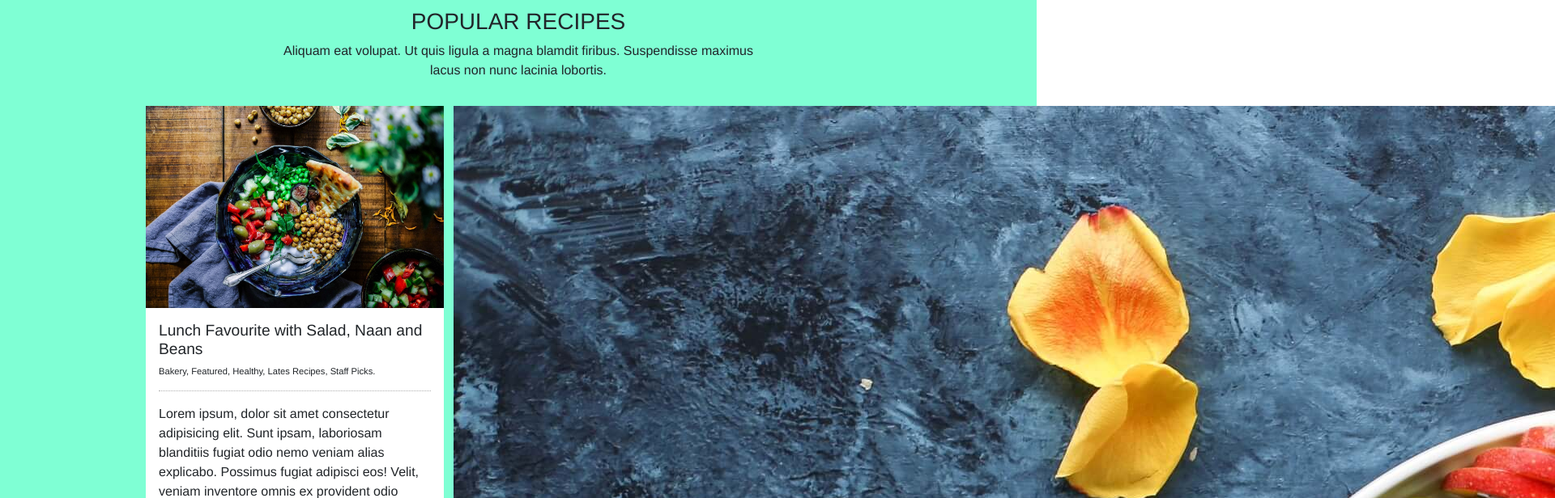
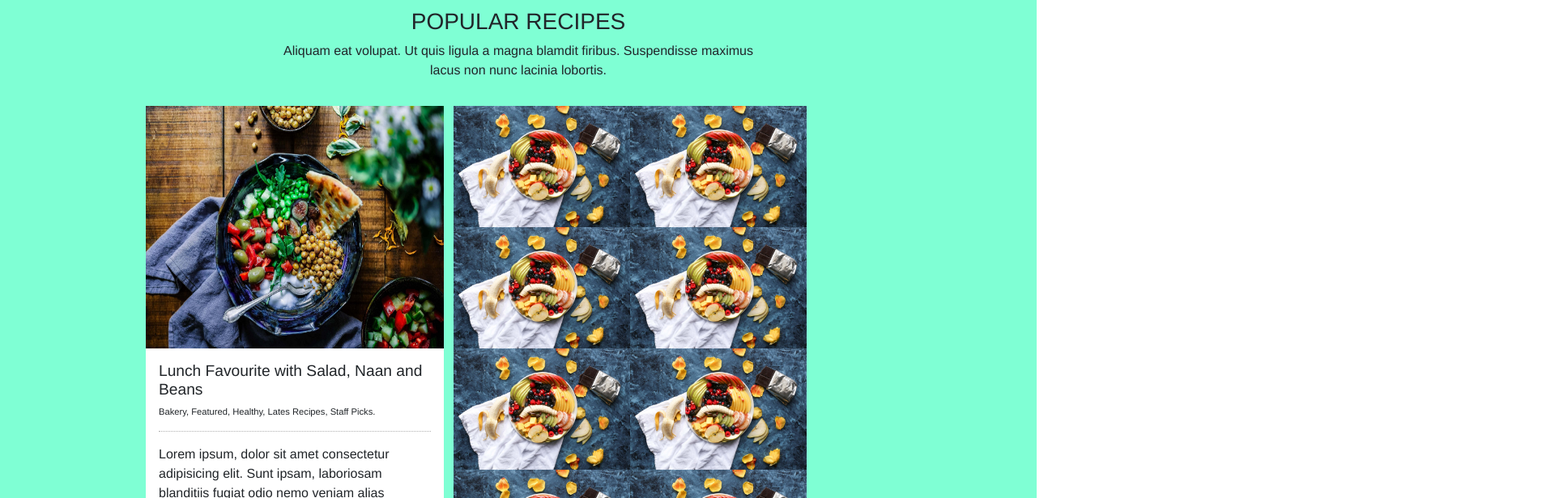
Before and after one commit to ClaudioMattina/proj-html-vuejs, a Vue app: page / in a window 1280 px wide. Shown: the part 1420-2036 px from the top of the page at 81% size, 1920 px wide, since content can reach past the window. Built offline with nearby package versions, Linux system fonts and the light colour scheme; the HTML template or start-up script is replaced by a standard one.

Commit message:
piccole card del main

```diff
--- a/src/components/MainPopularContent.vue
+++ b/src/components/MainPopularContent.vue
@@ -23,10 +23,12 @@
             </div>
         </div>
 
-        <div class="col-6">
-            <div class="img-list-containers">
+        <div class="col-6 d-flex flex-wrap">
+
+            <div v-for="(element,index) in images" :key="index" class="img-list-containers">
                 <img src="../assets/materiale/Mixed-fruits.jpg" alt="">
             </div>
+
         </div>
       </div>
   </div>
@@ -39,6 +41,27 @@ export default {
     data:function(){
         return{
             images:[
+                {
+                    url:"../assets/materiale/Mixed-fruits.jpg"
+                },
+                {
+                    url:"../assets/materiale/r-rachel-park-366508-unsplash-min.jpg"
+                },
+                {
+                    url:"../assets/materiale/r-michelle-tsang-500721-unsplash-min.jpg"
+                },
+                {
+                    url:"../assets/materiale/r-maarten-van-den-heuvel-400626-unsplash-min-460x295.jpg"
+                },
+                {
+                    url:"../assets/materiale/perfect-cosmopolitan-460x295.jpg"
+                },
+                {
+                    url:"../assets/materiale/fi2x-6-460x295.jpg"
+                },
+                {
+                    url:"../assets/materiale/r-brooke-lark-96398-unsplash-min-460x295.jpg"
+                },
                 {
                     url:"../assets/materiale/Mixed-fruits.jpg"
                 },
@@ -55,7 +78,7 @@ export default {
     }
 
     #big-card{
-        height: 500px;
+        height: 600px;
         width: 40%;
         background-color: white;
         padding: 0;
@@ -91,12 +114,20 @@ export default {
                 background-color: #fc7525;
                 padding: 10px;
                 font-size: 0.8rem;
+
             }
         }
     }
 
     .img-list-containers{
+        height: 150px;
+        width: calc(100% / 2);
 
+            img{
+                width: 100%;
+                height: 100%;
+
+            }
     }
 
 
```
